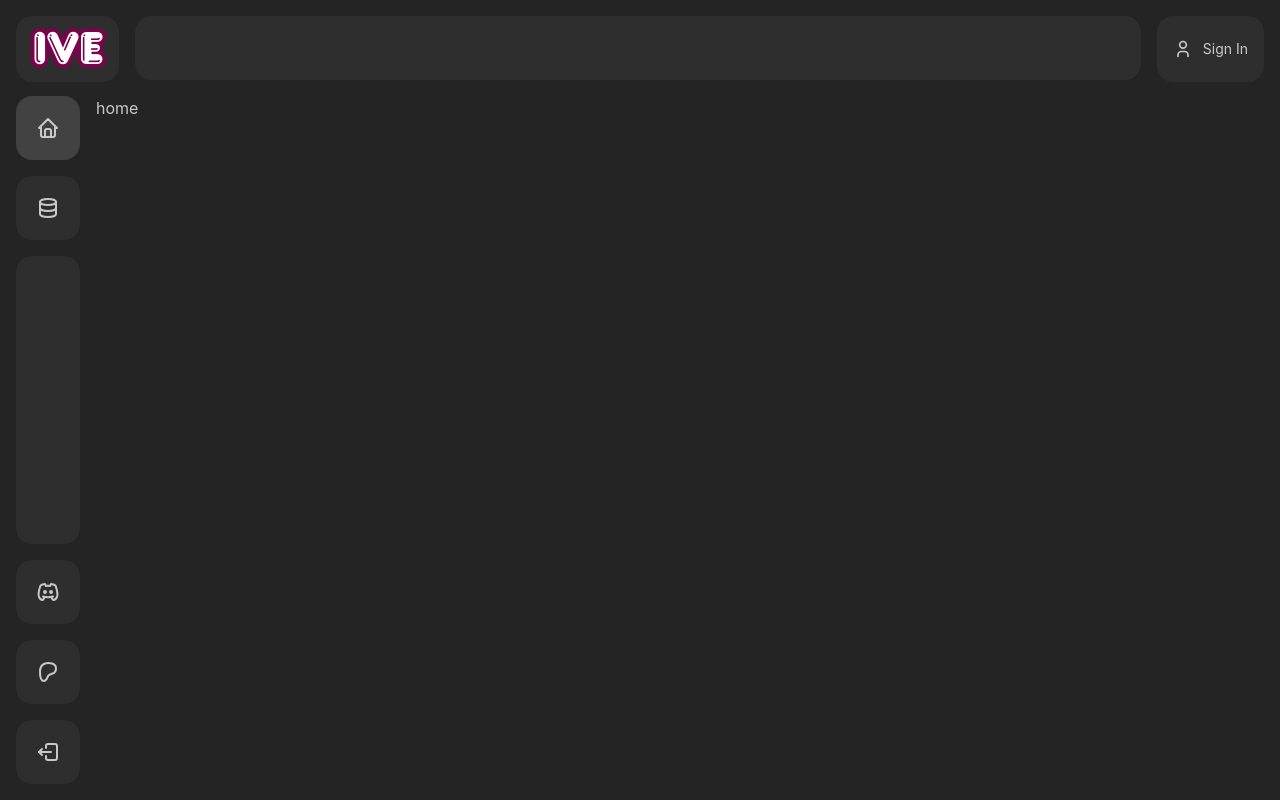
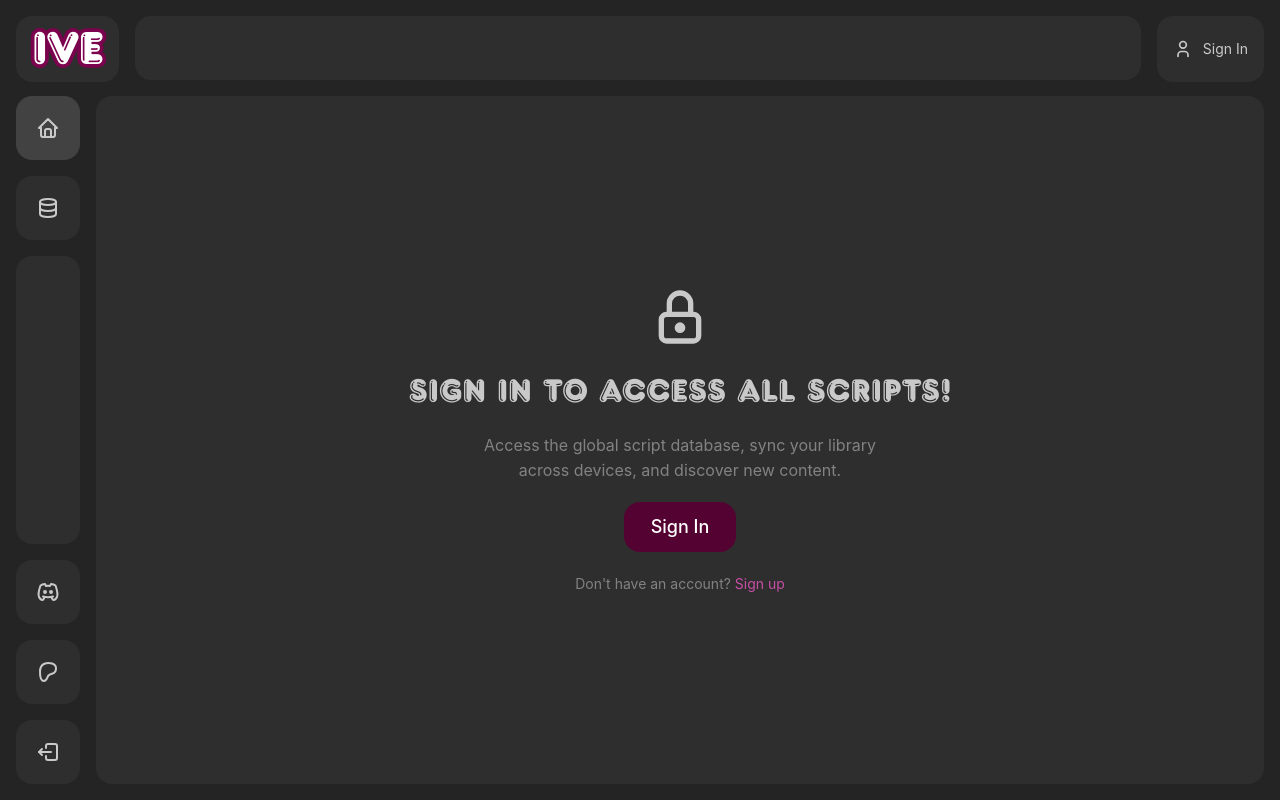
Before and after one commit to iveplay/ive-play, a Next.js app: page /hub in a window 1280 px wide. Built offline with nearby package versions, Linux system fonts and the light colour scheme; no server answers.

Commit message:
feat: hub locked

```diff
--- a/components/global/styles.css
+++ b/components/global/styles.css
@@ -67,3 +67,9 @@ html {
 .mantine-Pill-root {
   background: var(--mantine-color-body);
 }
+
+.mantine-focus-auto:focus-visible,
+.mantine-focus-always:focus {
+  outline: 2px solid white;
+  border-radius: 0.9em;
+}
--- a/components/layout/HubLayout.tsx
+++ b/components/layout/HubLayout.tsx
@@ -1,7 +1,7 @@
 import { ReactNode, useState } from 'react';
 import Link from 'next/link';
 import { useRouter } from 'next/router';
-import { useClerk } from '@clerk/nextjs';
+import { useClerk, useUser } from '@clerk/nextjs';
 import {
   IconBrandDiscord,
   IconBrandPatreon,
@@ -49,7 +49,9 @@ const bottomNavItems: NavItem[] = [
 ];
 
 export const HubLayout = ({ children, headerContent, headerCenter }: HubLayoutProps) => {
+  const router = useRouter();
   const [opened, { toggle }] = useDisclosure();
+  const { isSignedIn } = useUser();
   const { signOut } = useClerk();
   const [header, setHeader] = useState<HTMLElement | null>(null);
   const [navbar, setNavbar] = useState<HTMLElement | null>(null);
@@ -107,7 +109,7 @@ export const HubLayout = ({ children, headerContent, headerCenter }: HubLayoutPr
             p={0}
             w={64}
             h={64}
-            onClick={() => signOut({ redirectUrl: '/' })}
+            onClick={() => (isSignedIn ? signOut({ redirectUrl: '/' }) : router.push('/'))}
           >
             <Flex
               direction="column"
--- a/pages/hub/index.tsx
+++ b/pages/hub/index.tsx
@@ -1,7 +1,61 @@
+import { useUser } from '@clerk/nextjs';
+import { IconLock } from '@tabler/icons-react';
+import { Button, Center, Loader, Stack, Text, Title, UnstyledButton } from '@mantine/core';
 import { HubLayout } from '@/components/layout/HubLayout';
+import { useAuthStore } from '@/store/useAuthStore';
 
 const HubPage = () => {
-  return <HubLayout>home</HubLayout>;
+  const { isLoaded, isSignedIn } = useUser();
+  const openAuthModal = useAuthStore((state) => state.openAuthModal);
+
+  if (!isLoaded) {
+    return (
+      <HubLayout>
+        <Center h="100%" flex={1}>
+          <Loader size="lg" />
+        </Center>
+      </HubLayout>
+    );
+  }
+
+  if (!isSignedIn) {
+    return (
+      <HubLayout>
+        <Center h="100%" className="box" flex={1}>
+          <Stack align="center" gap="lg">
+            <IconLock size={64} />
+            <Title order={1} fw={300} ff="var(--font-frankfurter)">
+              Sign in to access all Scripts!
+            </Title>
+            <Text c="dimmed" ta="center" maw={400}>
+              Access the global script database, sync your library across devices, and discover new
+              content.
+            </Text>
+            <Button radius="lg" size="lg" fw={500} onClick={() => openAuthModal('sign-in')}>
+              Sign In
+            </Button>
+            <Text size="sm" c="dimmed">
+              Don't have an account?{' '}
+              <UnstyledButton onClick={() => openAuthModal('sign-up')}>
+                <Text component="span" c="brand">
+                  Sign up
+                </Text>
+              </UnstyledButton>
+            </Text>
+          </Stack>
+        </Center>
+      </HubLayout>
+    );
+  }
+
+  // TODO: Phase 3 - Show cloud entries
+  return (
+    <HubLayout>
+      <Center h="100%" className="box" flex={1}>
+        <Text c="dimmed">Coming soon - browse the global script database</Text>
+      </Center>
+    </HubLayout>
+  );
 };
 
 export default HubPage;
--- a/store/useAuthStore.ts
+++ b/store/useAuthStore.ts
@@ -39,7 +39,7 @@ export const useAuthStore = create<AuthState>((set) => ({
   },
 
   fetchUser: async () => {
-    set({ isLoading: true, error: null });
+    set({ isLoading: true, error: null, authModalOpen: false });
     try {
       const user = await authApi.getMe();
       set({
```
